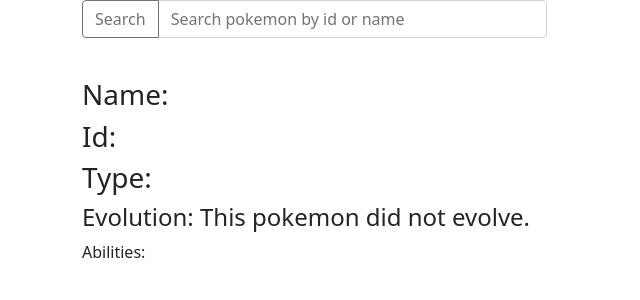
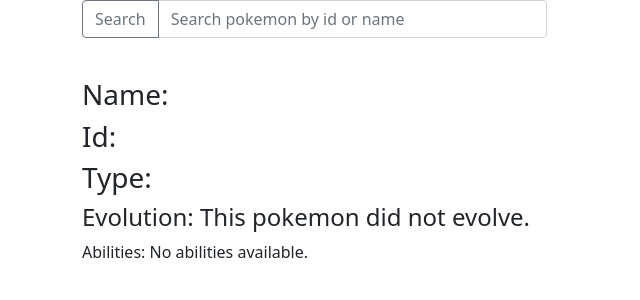
Before and after one commit to VCorak/challenge-pokemon-php, a PHP site: page / in a window 1280 px wide. Shown: the top 300 px of the page, without its empty margins (0-640 px from the left). Run offline with PHP 8.4, Linux system fonts and the light colour scheme.

Commit message:
Added message if abilities are not available

```diff
--- a/index.php
+++ b/index.php
@@ -85,7 +85,12 @@
         } else {
             echo ucfirst($pokemon_evolution = $evoResults['evolves_from_species']['name']);
         } ?></h4>
-    <p>Abilities: <?php echo ucfirst($pokemon_abilities) ?></p>
+    <p>Abilities: <?php
+        if ($pokemon_abilities == false) {
+            echo "No abilities available.";
+        } else {
+            echo ucfirst($pokemon_abilities = $abilityResults['effect_entries'][1]['effect']);
+        } ?></p>
 
 </div>
 
```
